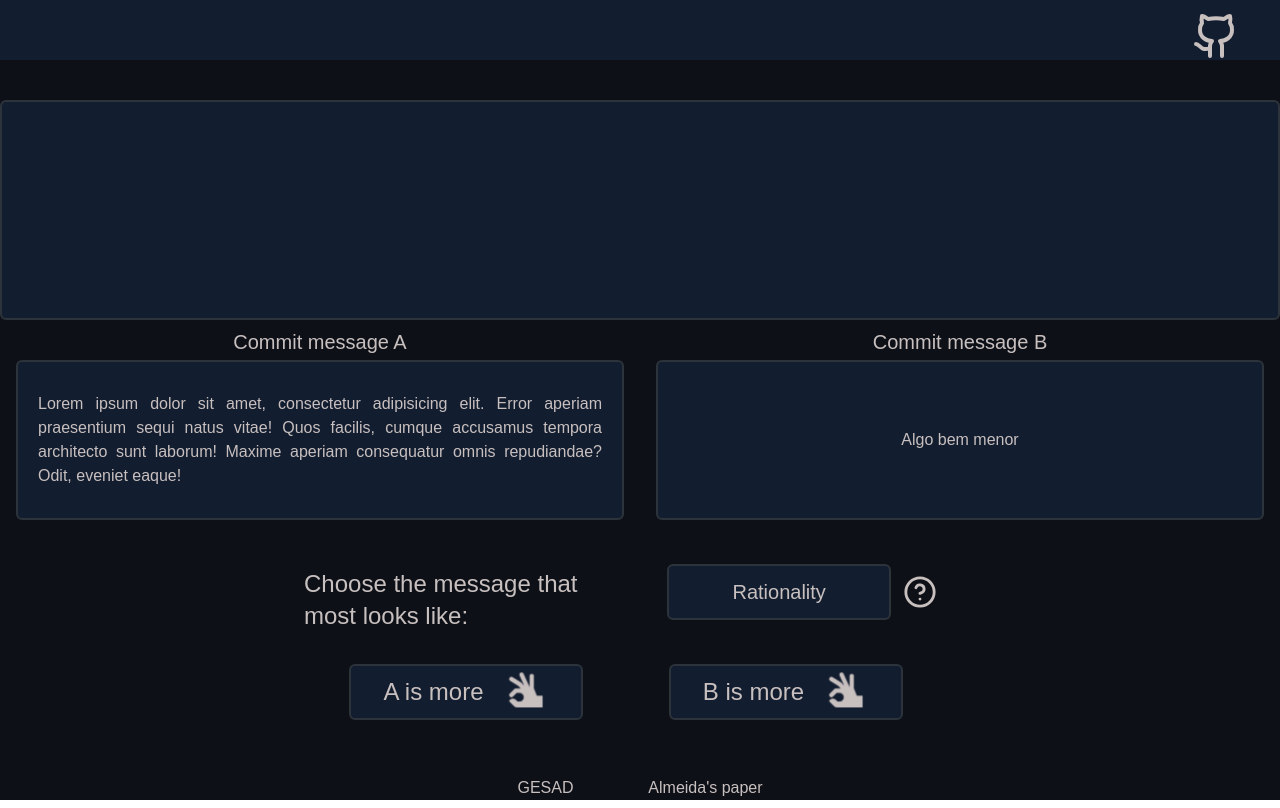
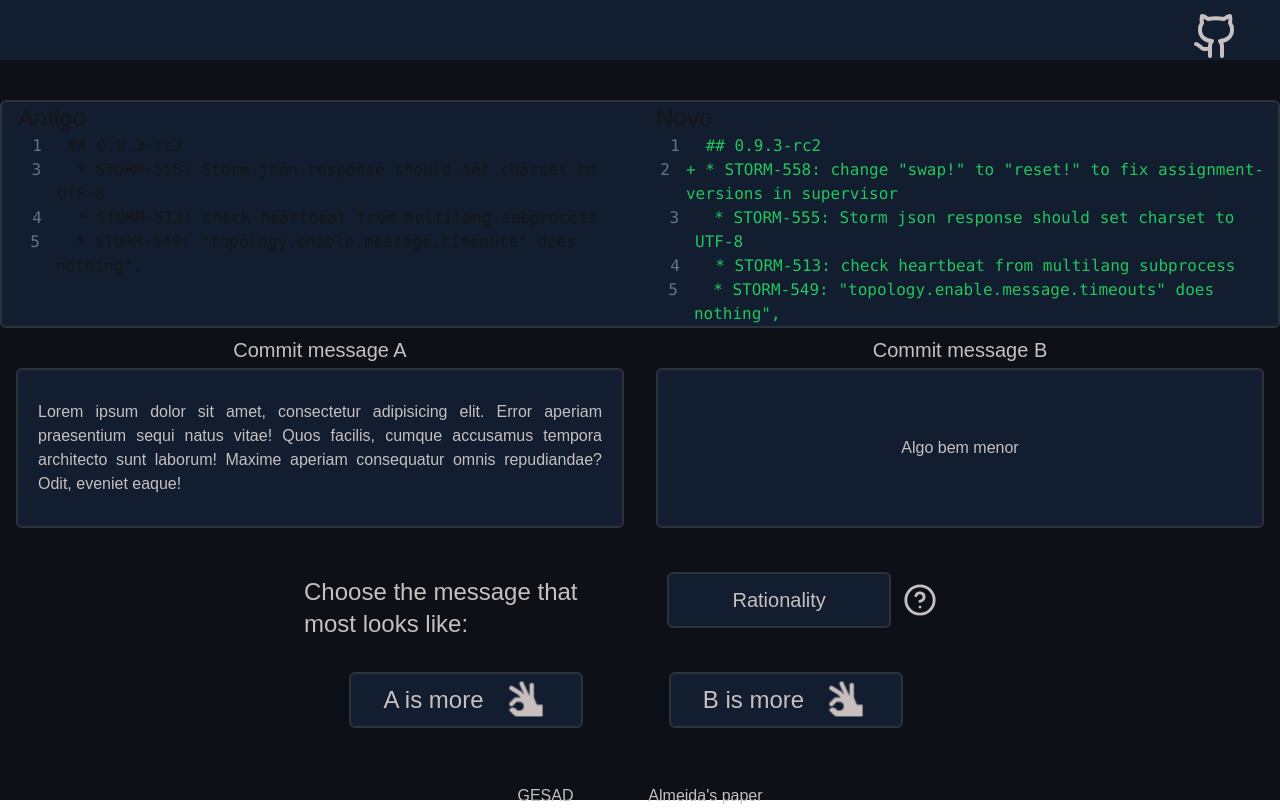
Before and after one commit to Fer-Matheus/CoMEHT-front, a Next.js app: page / in a window 1280 px wide. Shown: the top 808 px of the page. Built offline with nearby package versions, Linux system fonts and the light colour scheme.

Commit message:
Update home page

```diff
--- a/src/app/page.tsx
+++ b/src/app/page.tsx
@@ -1,12 +1,19 @@
+"use client"
 import Choise from "@/components/choise";
 import CommitMessage from "@/components/commitMessage";
 import DiffContainer from "@/components/diffContainer";
+import DiffViewer from "@/components/diffViewer";
 import NavBar from "@/components/navbar";
 import { Base } from "@/components/page/base";
 import { Carousel, CarouselContent, CarouselItem, CarouselNext, CarouselPrevious } from "@/components/ui/carousel";
 import { aspects, Aspects } from "@/models/aspect";
+import { ParsedDiff, parsePatch } from "diff";
+import { useEffect, useState } from "react";
+
+const rawDiff = `: "diff --git a/CHANGELOG.md b/CHANGELOG.md\nindex f0762d2a7..b7a7f412a 100644\n--- a/CHANGELOG.md\n+++ b/CHANGELOG.md\n@@ -1,4 +1,5 @@\n ## 0.9.3-rc2\n+ * STORM-558: change \"swap!\" to \"reset!\" to fix assignment-versions in supervisor\n  * STORM-555: Storm json response should set charset to UTF-8\n  * STORM-513: check heartbeat from multilang subprocess\n  * STORM-549: \"topology.enable.message.timeouts\" does nothing",`
 
 export default function Home() {
+
   const createCarouselItem = (aspect: Aspects) => {
     return (
       <CarouselItem className="pl-[320px] ">
@@ -17,13 +24,9 @@ export default function Home() {
   return (
     <div>
       <Base>
-
         <NavBar link="github.com/Fer-Matheus" />
-
-        <DiffContainer>
-          <div>
-
-          </div>
+        <DiffContainer >
+          <DiffViewer rawDiff={rawDiff}/>
         </DiffContainer>
 
         <div className="mt-2 w-[80rem] h-[12rem] flex items-center ">
@@ -40,8 +43,8 @@ export default function Home() {
             <CarouselContent className="mt-2 w-[80rem] h-[12rem] basis-3">
               {aspects.map(createCarouselItem)}
             </CarouselContent>
-            <CarouselPrevious/>
-            <CarouselNext/>
+            <CarouselPrevious />
+            <CarouselNext />
           </Carousel>
         </div>
 
```
